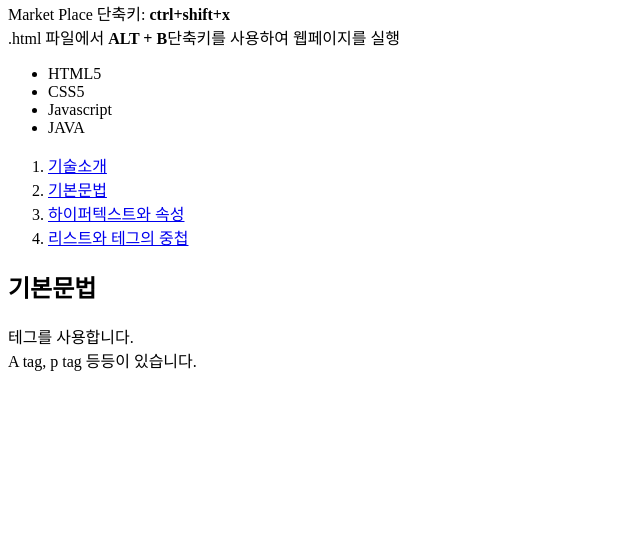
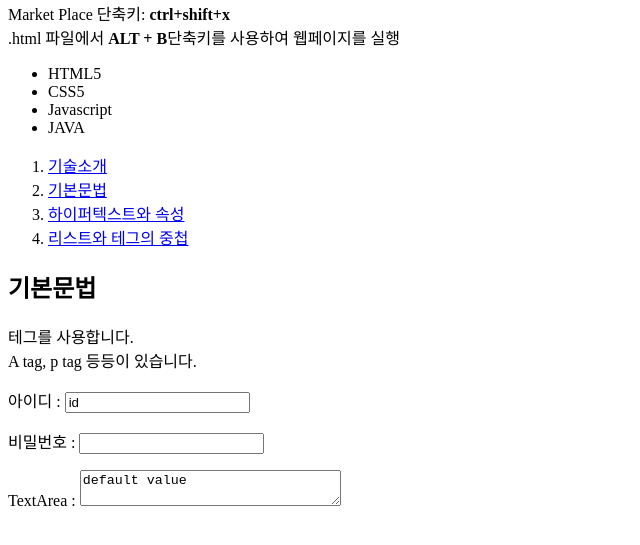
Before and after one commit to EinsVision/HTML5, a plain HTML site: page 2.html in a window 1280 px wide. Shown: the part 79-624 px from the top of the page, without its empty margins (0-640 px from the left). Drawn offline with Linux system fonts and the light colour scheme.

Commit message:
label tag

```diff
--- a/2.html
+++ b/2.html
@@ -31,5 +31,19 @@
         <h2>기본문법</h2>
         테그를 사용합니다. <br> <!-- 1 줄을 개행한다. -->
         A tag, p tag 등등이 있습니다.
+        <form action="http://localhost/login.php">
+            <p> <!-- label은 더 넓은 영역을 사용할 수 있게 해준다. -->
+                <label for="id_txt">아이디  </label>:
+                <input id="id_txt" type="text" name="id" value="id">
+            </p>
+            <p>
+                <label for="pwd_txt">비밀번호  </label>:
+                <input id="pwd_txt" type="password" name="pwd">
+            </p>
+            <p>
+                <label for="comment"> TextArea </label>:
+                <textarea id="comment" name="TextArea" id="" cols="30" rows="2">default value</textarea>
+            </p> <!-- dropdown list -->
+        </form>
     </body>
 </html>
```
